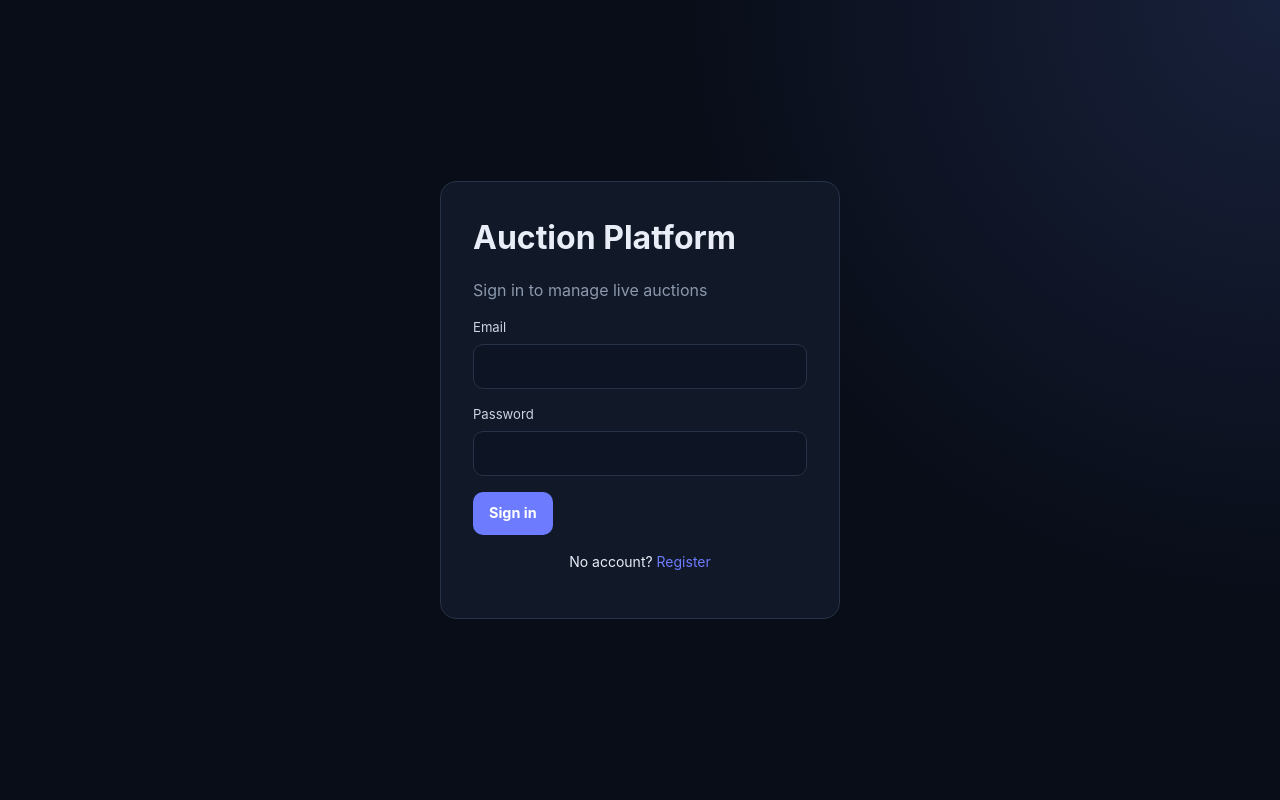
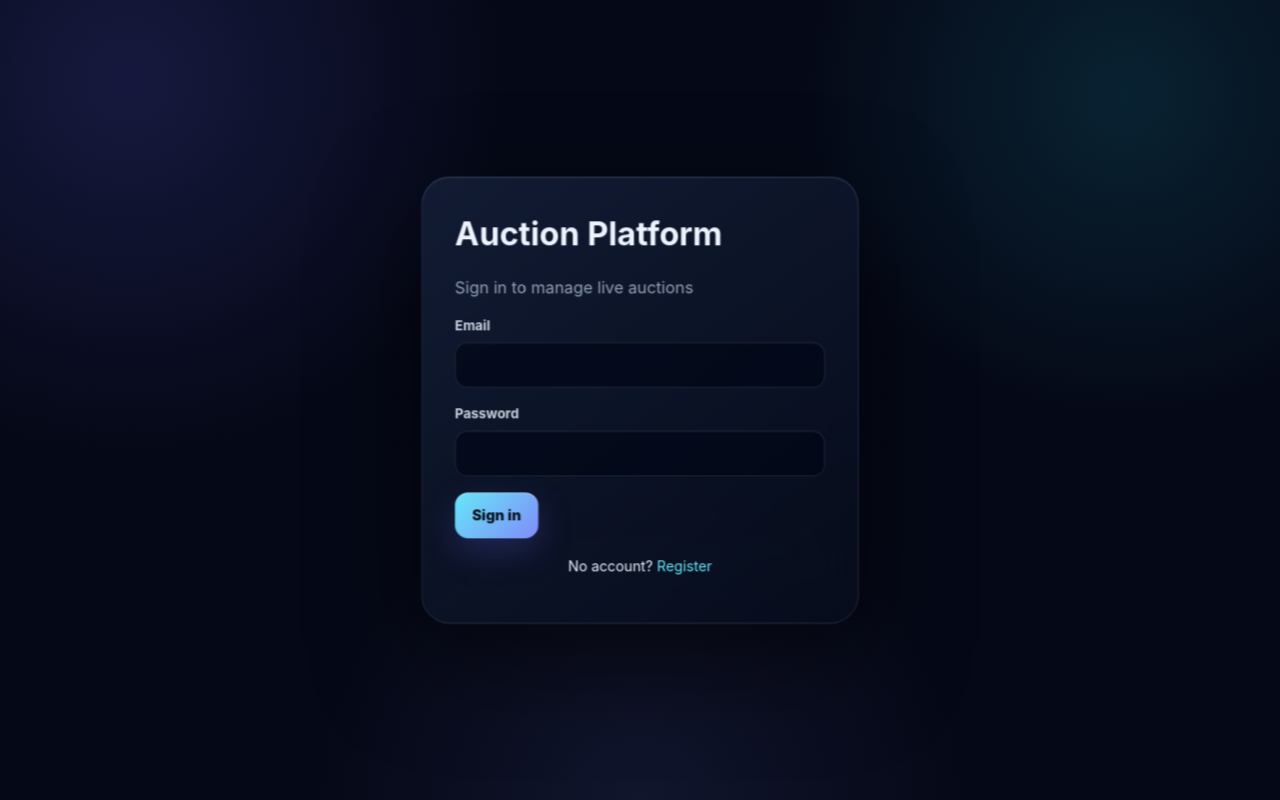
Before and after one commit to epicdventurer900/AUCTO-BIDZONE, a React (Vite) app in the folder frontend/: page /login in a window 1280 px wide. Built offline with nearby package versions, Linux system fonts and the light colour scheme; no server answers.

Commit message:
feat: add premium 3D glassmorphism UI system

```diff
--- a/frontend/src/index.css
+++ b/frontend/src/index.css
@@ -1,104 +1,108 @@
 :root {
   font-family: Inter, 'Segoe UI', system-ui, sans-serif;
   line-height: 1.5;
-  color: #e8edf7;
-  background: #090d18;
-  --accent: #6d7cff;
-  --accent-hover: #5968f2;
-  --surface: #111827;
-  --surface-soft: #0d1423;
-  --border: #263247;
-  --danger: #ef4444;
-  --success: #22c55e;
-  --muted: #8b98ad;
+  color: #eef4ff;
+  background: #050816;
+  --accent: #67e8f9;
+  --accent-2: #818cf8;
+  --accent-hover: #a5f3fc;
+  --surface: rgba(15,23,42,.72);
+  --surface-soft: rgba(2,8,23,.72);
+  --border: rgba(148,163,184,.16);
+  --danger: #fb7185;
+  --success: #34d399;
+  --muted: #94a3b8;
+  --shadow: 0 24px 70px rgba(0,0,0,.42);
 }
-
 * { box-sizing: border-box; }
-html { background: #090d18; }
-body { margin: 0; min-height: 100vh; background: radial-gradient(circle at top right, #18213b 0, #090d18 38rem); }
-button, input, select { font: inherit; }
+html { min-height: 100%; background: #050816; }
+body { margin: 0; min-width: 320px; min-height: 100vh; background: radial-gradient(circle at 10% 10%, rgba(99,102,241,.18), transparent 28%), radial-gradient(circle at 88% 12%, rgba(34,211,238,.13), transparent 25%), radial-gradient(circle at 50% 100%, rgba(129,140,248,.10), transparent 32%), #050816; background-attachment: fixed; }
+body::before { content: ''; position: fixed; inset: 0; pointer-events: none; opacity: .22; background-image: linear-gradient(rgba(148,163,184,.055) 1px, transparent 1px), linear-gradient(90deg, rgba(148,163,184,.055) 1px, transparent 1px); background-size: 44px 44px; mask-image: linear-gradient(to bottom, black, transparent 85%); }
+button,input,select { font: inherit; }
 a { color: var(--accent); text-decoration: none; }
 a:hover { text-decoration: none; }
-
-.page { max-width: 1180px; margin: 0 auto; padding: 2rem 1.5rem 4rem; }
-.topbar { display: flex; justify-content: space-between; align-items: center; margin-bottom: 1.75rem; }
-.dashboard-topbar { padding: .5rem 0; }
-.brand-block, .user-actions { display: flex; align-items: center; gap: .9rem; }
-.brand-mark { width: 42px; height: 42px; display: grid; place-items: center; border-radius: 12px; background: linear-gradient(135deg, var(--accent), #9b6dff); color: white; font-size: .8rem; font-weight: 800; letter-spacing: .05em; box-shadow: 0 10px 30px rgba(109,124,255,.25); }
-.topbar h1 { margin: 0 0 .1rem; font-size: 1.25rem; letter-spacing: -.02em; }
-.topbar p { margin: 0; color: var(--muted); font-size: .85rem; }
-.welcome { color: #b8c1d2; font-size: .9rem; }
-
-.hero-panel { display: flex; justify-content: space-between; align-items: center; gap: 2rem; padding: 2rem; margin-bottom: 1.5rem; border: 1px solid var(--border); border-radius: 20px; background: linear-gradient(135deg, rgba(17,24,39,.96), rgba(18,27,49,.86)); box-shadow: 0 20px 60px rgba(0,0,0,.22); }
-.hero-panel h2 { max-width: 650px; margin: .35rem 0 .5rem; font-size: clamp(1.7rem, 4vw, 2.7rem); line-height: 1.1; letter-spacing: -.04em; }
-.hero-panel p { margin: 0; color: var(--muted); }
-.eyebrow { color: #8997ff; font-size: .7rem; font-weight: 800; letter-spacing: .13em; }
-.hero-actions { display: flex; flex-wrap: wrap; gap: .7rem; justify-content: flex-end; }
-
-button { padding: .68rem 1rem; border: 0; border-radius: 10px; background: var(--accent); color: white; font-size: .9rem; font-weight: 650; cursor: pointer; transition: transform .15s ease, background .15s ease, box-shadow .15s ease; }
-button:hover:not(:disabled) { background: var(--accent-hover); transform: translateY(-1px); box-shadow: 0 8px 24px rgba(109,124,255,.2); }
-button:disabled { opacity: .6; cursor: not-allowed; }
-.btn-secondary { background: transparent; border: 1px solid var(--border); color: #e2e8f0; }
-.btn-secondary:hover { background: #151e2f; }
-.icon-button { padding: .2rem .55rem; background: transparent; color: var(--muted); font-size: 1.5rem; box-shadow: none; }
-.icon-button:hover { background: #1b2538; box-shadow: none; }
-
-.error-banner { margin-bottom: 1.25rem; padding: .8rem 1rem; border: 1px solid rgba(239,68,68,.35); border-radius: 10px; background: rgba(127,29,29,.22); color: #fecaca; font-size: .9rem; }
-.panel { background: rgba(17,24,39,.9); border: 1px solid var(--border); border-radius: 16px; padding: 1.4rem; margin-bottom: 1.25rem; }
+.page { position: relative; max-width: 1180px; margin: 0 auto; padding: 32px 24px 64px; perspective: 1400px; }
+.page::before { content: ''; position: absolute; width: 420px; height: 420px; right: -160px; top: 40px; border-radius: 50%; background: rgba(99,102,241,.13); filter: blur(90px); pointer-events: none; }
+.topbar { position: relative; display: flex; justify-content: space-between; align-items: center; gap: 20px; margin-bottom: 28px; padding: 22px 24px; border: 1px solid var(--border); border-radius: 24px; background: linear-gradient(135deg, rgba(15,23,42,.84), rgba(8,15,32,.62)); box-shadow: var(--shadow), inset 0 1px rgba(255,255,255,.08); backdrop-filter: blur(20px); transform: translateZ(18px); }
+.topbar h1 { position: relative; z-index: 1; margin: 0 0 4px; font-size: clamp(1.6rem,4vw,2.25rem); letter-spacing: -.04em; background: linear-gradient(90deg,#fff,#a5f3fc 45%,#a5b4fc); -webkit-background-clip: text; background-clip: text; color: transparent; }
+.topbar p { position: relative; z-index: 1; margin: 0; color: var(--muted); }
+.dashboard-topbar { padding: 22px 24px; }
+.brand-block,.user-actions { display: flex; align-items: center; gap: .9rem; }
+.brand-mark { width: 46px; height: 46px; display: grid; place-items: center; border-radius: 14px; background: linear-gradient(135deg,#67e8f9,#6366f1 55%,#a855f7); color: white; font-size: .72rem; font-weight: 900; letter-spacing: .05em; box-shadow: 0 12px 32px rgba(99,102,241,.32), inset 0 1px rgba(255,255,255,.45); transform: translateZ(16px) rotate(-3deg); }
+.welcome { color: #cbd5e1; font-size: .9rem; }
+.hero-panel { position: relative; overflow: hidden; display: flex; justify-content: space-between; align-items: center; gap: 2rem; padding: 2.2rem; margin-bottom: 1.5rem; border: 1px solid rgba(148,163,184,.17); border-radius: 26px; background: linear-gradient(135deg,rgba(20,30,55,.88),rgba(7,13,28,.72)); box-shadow: 0 30px 90px rgba(0,0,0,.36), inset 0 1px rgba(255,255,255,.09); backdrop-filter: blur(24px); transform: rotateX(1deg) translateZ(15px); }
+.hero-panel::before { content: ''; position: absolute; width: 320px; height: 320px; right: -90px; top: -140px; border-radius: 50%; background: rgba(34,211,238,.12); filter: blur(30px); }
+.hero-panel::after { content: ''; position: absolute; inset: 0; pointer-events: none; background: linear-gradient(115deg,rgba(255,255,255,.07),transparent 25%,transparent 70%,rgba(129,140,248,.06)); }
+.hero-panel h2 { position: relative; z-index: 1; max-width: 650px; margin: .35rem 0 .6rem; font-size: clamp(1.8rem,4vw,3rem); line-height: 1.05; letter-spacing: -.055em; background: linear-gradient(100deg,#fff,#c7d2fe 50%,#67e8f9); -webkit-background-clip: text; background-clip: text; color: transparent; }
+.hero-panel p { position: relative; z-index: 1; margin: 0; color: var(--muted); }
+.eyebrow { position: relative; z-index: 1; color: #67e8f9; font-size: .68rem; font-weight: 900; letter-spacing: .16em; }
+.hero-actions { position: relative; z-index: 1; display: flex; flex-wrap: wrap; gap: .7rem; justify-content: flex-end; }
+button { position: relative; overflow: hidden; padding: .72rem 1.05rem; border: 0; border-radius: 13px; background: linear-gradient(135deg,#67e8f9,#818cf8); color: #06101b; font-size: .9rem; font-weight: 800; cursor: pointer; box-shadow: 0 12px 32px rgba(99,102,241,.25), inset 0 1px rgba(255,255,255,.45); transition: transform .2s ease, box-shadow .2s ease, filter .2s ease; }
+button::before { content: ''; position: absolute; top: 0; left: -120%; width: 70%; height: 100%; transform: skewX(-22deg); background: rgba(255,255,255,.22); transition: left .45s ease; }
+button:hover:not(:disabled) { transform: translateY(-2px) translateZ(8px); box-shadow: 0 18px 42px rgba(99,102,241,.34), inset 0 1px rgba(255,255,255,.55); filter: saturate(1.08); }
+button:hover:not(:disabled)::before { left: 150%; }
+button:disabled { opacity: .55; cursor: not-allowed; }
+.btn-secondary { color: #dbeafe; background: rgba(15,23,42,.72); border: 1px solid rgba(148,163,184,.2); box-shadow: inset 0 1px rgba(255,255,255,.06), 0 8px 24px rgba(0,0,0,.16); }
+.btn-secondary:hover:not(:disabled) { background: rgba(30,41,59,.9); }
+.icon-button { padding: .2rem .55rem; background: transparent; color: var(--muted); box-shadow: none; }
+.error-banner,.error { padding: .8rem 1rem; border: 1px solid rgba(251,113,133,.25); border-radius: 13px; background: rgba(159,18,57,.14); color: #fecdd3; font-size: .9rem; }
+.panel { position: relative; overflow: hidden; background: linear-gradient(145deg,rgba(15,23,42,.76),rgba(8,15,32,.62)); border: 1px solid var(--border); border-radius: 22px; padding: 1.4rem; margin-bottom: 1.25rem; box-shadow: 0 18px 55px rgba(0,0,0,.25), inset 0 1px rgba(255,255,255,.06); backdrop-filter: blur(18px); transform: translateZ(8px); transition: transform .25s ease,border-color .25s ease,box-shadow .25s ease; }
+.panel::before { content: ''; position: absolute; inset: 0; pointer-events: none; background: linear-gradient(120deg,rgba(103,232,249,.055),transparent 32%,rgba(129,140,248,.045)); }
+.panel:hover { transform: translateY(-3px) translateZ(12px); border-color: rgba(103,232,249,.22); box-shadow: 0 25px 65px rgba(0,0,0,.32),inset 0 1px rgba(255,255,255,.08); }
 .action-panel { max-width: 700px; }
-.panel-heading, .section-heading { display: flex; justify-content: space-between; align-items: flex-start; gap: 1rem; }
-.panel h2, .panel h3 { margin: .25rem 0 1rem; }
-form label { display: block; margin-bottom: 1rem; font-size: .82rem; color: #cbd5e1; }
-form input, form select { display: block; width: 100%; margin-top: .4rem; padding: .72rem .8rem; border: 1px solid var(--border); border-radius: 10px; background: var(--surface-soft); color: inherit; outline: none; }
-form input:focus, form select:focus { border-color: var(--accent); box-shadow: 0 0 0 3px rgba(109,124,255,.12); }
-
+.panel-heading,.section-heading { position: relative; display: flex; justify-content: space-between; align-items: flex-start; gap: 1rem; }
+.panel h2,.panel h3 { position: relative; margin: .25rem 0 1rem; letter-spacing: -.025em; }
+form label { display: block; margin-bottom: 1rem; font-size: .82rem; font-weight: 650; color: #cbd5e1; }
+form input,form select { display: block; width: 100%; margin-top: .4rem; padding: .72rem .8rem; border: 1px solid rgba(148,163,184,.18); border-radius: 12px; background: rgba(2,8,23,.72); color: inherit; outline: none; box-shadow: inset 0 1px rgba(255,255,255,.04); transition: .2s ease; }
+form input:focus,form select:focus { border-color: rgba(103,232,249,.65); box-shadow: 0 0 0 4px rgba(34,211,238,.09),0 8px 30px rgba(0,0,0,.18); transform: translateY(-1px); }
 .rooms-section { margin-top: 2rem; }
 .section-heading { align-items: end; margin-bottom: 1rem; }
-.section-heading h2 { margin: .2rem 0 0; font-size: 1.35rem; }
-.room-count { padding: .3rem .65rem; border: 1px solid var(--border); border-radius: 999px; color: var(--muted); font-size: .75rem; }
-.room-grid { display: grid; grid-template-columns: repeat(auto-fill, minmax(245px, 1fr)); gap: 1rem; }
-.room-card { min-height: 190px; display: flex; flex-direction: column; padding: 1.15rem; background: linear-gradient(160deg, #111a2b, #0d1422); border: 1px solid var(--border); border-radius: 15px; color: inherit; transition: transform .18s ease, border-color .18s ease, box-shadow .18s ease; }
-.room-card:hover { border-color: #5668b7; transform: translateY(-3px); box-shadow: 0 16px 35px rgba(0,0,0,.25); }
-.room-card-top { display: flex; justify-content: space-between; align-items: center; min-height: 24px; }
-.room-card h3 { margin: .85rem 0 .55rem; font-size: 1.05rem; }
+.section-heading h2 { margin: .2rem 0 0; font-size: 1.4rem; }
+.room-count { padding: .3rem .65rem; border: 1px solid var(--border); border-radius: 999px; color: var(--muted); font-size: .75rem; background: rgba(15,23,42,.55); }
+.room-grid { display: grid; grid-template-columns: repeat(auto-fill,minmax(250px,1fr)); gap: 16px; }
+.room-card { position: relative; min-height: 190px; display: flex; flex-direction: column; padding: 1.2rem; overflow: hidden; border: 1px solid rgba(148,163,184,.15); border-radius: 20px; color: inherit; background: linear-gradient(145deg,rgba(30,41,70,.62),rgba(5,12,27,.82)); box-shadow: 12px 16px 35px rgba(0,0,0,.22),inset 0 1px rgba(255,255,255,.06); transform: perspective(900px) rotateX(0) translateZ(0); transition: transform .3s cubic-bezier(.2,.8,.2,1),border-color .3s,box-shadow .3s; }
+.room-card::before { content: ''; position: absolute; width: 150px; height: 150px; right: -60px; bottom: -70px; border-radius: 50%; background: rgba(34,211,238,.11); filter: blur(22px); }
+.room-card::after { content: ''; position: absolute; inset: 0; pointer-events: none; border-radius: inherit; background: linear-gradient(120deg,rgba(255,255,255,.08),transparent 22%); }
+.room-card:hover { border-color: rgba(103,232,249,.42); transform: perspective(900px) rotateX(3deg) rotateY(-2deg) translateY(-8px) translateZ(20px); box-shadow: 18px 28px 55px rgba(0,0,0,.34),0 0 34px rgba(34,211,238,.09),inset 0 1px rgba(255,255,255,.12); }
+.room-card-top { position: relative; z-index: 1; display: flex; justify-content: space-between; align-items: center; min-height: 24px; }
+.room-card h3 { position: relative; z-index: 1; margin: .85rem 0 .55rem; font-size: 1.05rem; }
+.room-card p { position: relative; z-index: 1; color: var(--muted); }
 .room-code-label { margin: auto 0 .2rem; color: #6f7d94; font-size: .62rem; font-weight: 800; letter-spacing: .12em; }
-.room-code { color: #dfe5ff; font-size: 1.15rem; font-weight: 750; letter-spacing: .1em; }
-.open-room { margin-top: .75rem; color: #8997ff; font-size: .78rem; font-weight: 650; }
-.badge { display: inline-block; padding: .2rem .55rem; border-radius: 999px; font-size: .66rem; text-transform: uppercase; font-weight: 750; letter-spacing: .04em; }
-.badge-setup, .badge-draft { background: #263246; color: #cbd5e1; }
-.badge-live { background: #123b2a; color: #86efac; }
-.badge-paused { background: #4b3511; color: #fde68a; }
-.badge-ended { background: #303746; color: #d1d5db; }
-.live-dot { color: var(--success); font-size: .72rem; }
-
-.empty-state, .loading-state { text-align: center; padding: 3rem 1rem; }
-.empty-icon { width: 48px; height: 48px; display: grid; place-items: center; margin: 0 auto 1rem; border: 1px solid var(--border); border-radius: 14px; color: #9aa7ff; font-size: 1.5rem; }
+.room-code { color: #dfe5ff; font-size: 1.15rem; font-weight: 800; letter-spacing: .1em; }
+.open-room { margin-top: .75rem; color: #67e8f9; font-size: .78rem; font-weight: 750; }
+.badge { position: relative; z-index: 1; display: inline-flex; align-items: center; gap: 7px; padding: 5px 10px; border: 1px solid rgba(148,163,184,.16); border-radius: 999px; font-size: .66rem; text-transform: uppercase; font-weight: 800; letter-spacing: .07em; background: rgba(15,23,42,.65); }
+.badge-live::before { content: ''; width: 7px; height: 7px; border-radius: 50%; background: var(--success); box-shadow: 0 0 12px var(--success); }
+.badge-setup,.badge-draft { color: #cbd5e1; }
+.badge-live { color: #86efac; }
+.badge-paused { color: #fde68a; }
+.badge-ended { color: #d1d5db; }
+.live-dot { color: var(--success); font-size: .72rem; text-shadow: 0 0 14px rgba(52,211,153,.5); }
+.empty-state,.loading-state { text-align: center; padding: 3rem 1rem; }
+.empty-icon { width: 52px; height: 52px; display: grid; place-items: center; margin: 0 auto 1rem; border: 1px solid var(--border); border-radius: 16px; color: #67e8f9; background: rgba(15,23,42,.6); box-shadow: 0 14px 40px rgba(0,0,0,.2); }
 .empty-state h3 { margin: 0 0 .3rem; }
 .empty-state p { margin: 0 0 1.2rem; color: var(--muted); }
-.loading-dot { display: inline-block; width: 9px; height: 9px; margin-right: .5rem; border-radius: 50%; background: var(--accent); animation: pulse 1s infinite; }
+.loading-dot { display: inline-block; width: 9px; height: 9px; margin-right: .5rem; border-radius: 50%; background: var(--accent); box-shadow: 0 0 15px rgba(103,232,249,.6); animation: pulse 1s infinite; }
 @keyframes pulse { 50% { opacity: .35; transform: scale(.8); } }
-
-.auth-page { min-height: 100vh; display: flex; align-items: center; justify-content: center; padding: 1rem; }
-.auth-card { background: var(--surface); border: 1px solid var(--border); border-radius: 16px; padding: 2rem; width: 100%; max-width: 400px; }
+.auth-page { min-height: 100vh; display: flex; align-items: center; justify-content: center; padding: 1rem; perspective: 1200px; }
+.auth-card { position: relative; background: linear-gradient(145deg,rgba(20,30,55,.88),rgba(7,13,28,.78)); border: 1px solid var(--border); border-radius: 28px; padding: 2rem; width: 100%; max-width: 430px; box-shadow: 0 35px 100px rgba(0,0,0,.5),inset 0 1px rgba(255,255,255,.09); backdrop-filter: blur(24px); transform: translateZ(20px); }
 .auth-card h1 { margin: 0 0 .5rem; }
-.subtitle, .muted { color: var(--muted); }
+.subtitle,.muted { color: var(--muted); }
 .auth-link { margin-top: 1rem; text-align: center; font-size: .875rem; }
-.actions-row { display: flex; gap: .75rem; margin-bottom: 1.5rem; }
-.error { color: #fca5a5; font-size: .875rem; }
-
-.auction-layout { display: grid; grid-template-columns: 1fr 320px; gap: 1.25rem; }
-@media (max-width: 768px) { .page { padding: 1rem; } .hero-panel { flex-direction: column; align-items: flex-start; } .hero-actions { justify-content: flex-start; } .user-actions .welcome { display: none; } .auction-layout { grid-template-columns: 1fr; } }
+.actions-row { display: flex; flex-wrap: wrap; gap: .75rem; margin-bottom: 1.5rem; }
+.auction-layout { display: grid; grid-template-columns: minmax(0,1fr) 340px; gap: 20px; }
 .timer-block { display: flex; align-items: baseline; gap: 1rem; margin-bottom: 1rem; }
-.timer { font-size: 2.5rem; font-weight: 700; color: var(--accent); }
+.timer { font-size: clamp(2.7rem,7vw,4.5rem); line-height: 1; font-weight: 900; letter-spacing: -.07em; background: linear-gradient(180deg,#fff,#67e8f9 55%,#818cf8); -webkit-background-clip: text; background-clip: text; color: transparent; filter: drop-shadow(0 8px 25px rgba(34,211,238,.14)); }
 .phase { text-transform: capitalize; color: var(--muted); }
-.current-bid { font-size: 1.25rem; }
+.current-bid { font-size: 1.35rem; font-weight: 800; }
 .inline-form { display: flex; gap: .5rem; flex-wrap: wrap; margin: 1rem 0; }
-.inline-form input { flex: 1; min-width: 120px; padding: .5rem .75rem; border: 1px solid var(--border); border-radius: 8px; background: var(--surface-soft); color: inherit; }
+.inline-form input { flex: 1; min-width: 120px; }
 .auction-controls { display: flex; flex-wrap: wrap; gap: .5rem; margin-top: 1.5rem; }
-.item-list, .team-list { list-style: none; padding: 0; margin: 0; }
-.item-list li, .team-list li { padding: .5rem 0; border-bottom: 1px solid var(--border); display: flex; justify-content: space-between; }
-.chat-box { height: 200px; overflow-y: auto; background: var(--surface-soft); border: 1px solid var(--border); border-radius: 8px; padding: .5rem; margin-bottom: .5rem; font-size: .875rem; }
+.item-list,.team-list { list-style: none; padding: 0; margin: 0; }
+.item-list li,.team-list li { padding: .65rem 0; border-bottom: 1px solid var(--border); display: flex; justify-content: space-between; gap: 12px; }
+.chat-box { height: 220px; overflow-y: auto; background: rgba(2,8,23,.62); border: 1px solid var(--border); border-radius: 14px; padding: .65rem; margin-bottom: .5rem; font-size: .875rem; box-shadow: inset 0 10px 35px rgba(0,0,0,.15); }
 .chat-msg { margin-bottom: .35rem; }
-.chat-user { color: var(--accent); font-weight: 600; }
+.chat-user { color: var(--accent); font-weight: 700; }
 .report-grid { display: grid; grid-template-columns: 1fr 1fr; gap: 1rem; }
 .back-link { display: inline-block; margin-bottom: .5rem; font-size: .875rem; }
+@media (max-width:768px) { .page { padding: 18px 14px 42px; } .topbar { padding: 18px; border-radius: 19px; } .hero-panel { flex-direction: column; align-items: flex-start; padding: 1.5rem; } .hero-actions { justify-content: flex-start; } .user-actions .welcome { display: none; } .auction-layout { grid-template-columns: 1fr; } .report-grid { grid-template-columns: 1fr; } .room-grid { grid-template-columns: 1fr; } .panel { padding: 18px; } }
+@media (prefers-reduced-motion:reduce) { *,*::before,*::after { transition-duration:.01ms !important; animation-duration:.01ms !important; scroll-behavior:auto !important; } }
```
